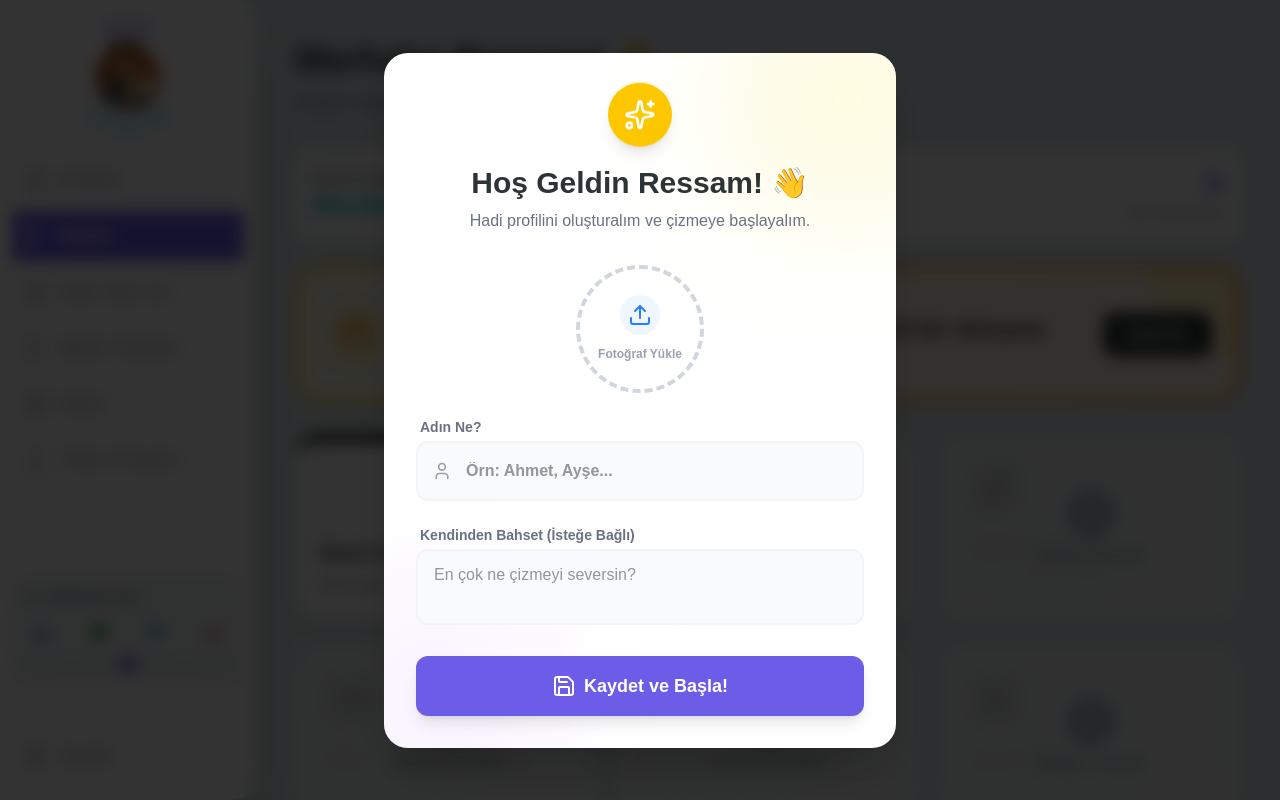
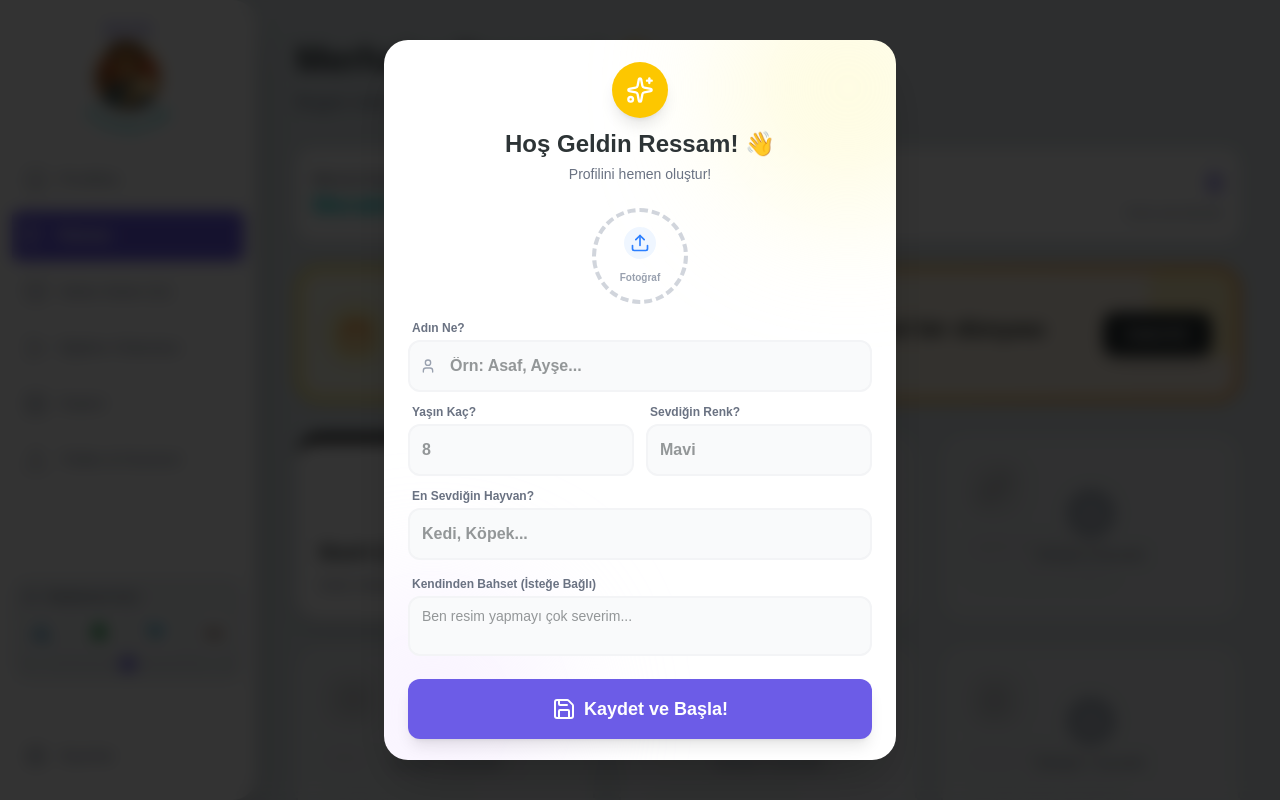
Before and after one commit to syaprakli/CiziYorum, a React (Vite) app: page / in a window 1280 px wide. Built offline with nearby package versions, Linux system fonts and the light colour scheme.

Commit message:
fix: resolve useEffect reference error and restore welcome fields

```diff
--- a/src/components/layout/WelcomeModal.jsx
+++ b/src/components/layout/WelcomeModal.jsx
@@ -4,13 +4,16 @@ import { Upload, Save, User, Sparkles } from 'lucide-react';
 export default function WelcomeModal() {
     const [isOpen, setIsOpen] = useState(false);
     const [name, setName] = useState('');
+    const [age, setAge] = useState('');
+    const [favColor, setFavColor] = useState('');
+    const [favAnimal, setFavAnimal] = useState('');
     const [about, setAbout] = useState('');
     const [photo, setPhoto] = useState(null);
     const [preview, setPreview] = useState('/img/logo_new.jpg'); // Default
     const fileInputRef = useRef(null);
 
     useEffect(() => {
-        // Check if user has already set up their profile (using the logo as a flag for now, or a specific flag)
+        // Check if user has already set up their profile
         const hasSetup = localStorage.getItem('isProfileSetupComplete');
         // If not setup, OR we want to double check if logo is missing
         const hasLogo = localStorage.getItem('appLogo');
@@ -46,9 +49,9 @@ export default function WelcomeModal() {
         const profileData = {
             name: name,
             about: about || 'Merhaba! Ben resim çizmeyi çok seviyorum.',
-            age: '8', // Default
-            favColor: 'Mavi', // Default
-            favAnimal: 'Kedi' // Default
+            age: age || '8',
+            favColor: favColor || 'Mavi',
+            favAnimal: favAnimal || 'Kedi'
         };
 
         // Merge with existing if any, but usually empty here
@@ -58,11 +61,6 @@ export default function WelcomeModal() {
         if (photo) {
             localStorage.setItem('appLogo', photo); // For global logo
             localStorage.setItem('userProfileImage', photo); // For profile page
-        } else {
-            // Even if they didn't upload, we mark setup as complete so it doesn't pop up again
-            // But user specifically asked for image upload. Let's assume default is okay if they skip image,
-            // OR force them? User said "upload photo". Let's making it optional but recommended.
-            // If they don't upload, we use the default logo logic which is handled elsewhere.
         }
 
         localStorage.setItem('isProfileSetupComplete', 'true');
@@ -72,7 +70,7 @@ export default function WelcomeModal() {
         window.dispatchEvent(new Event('storage')); // For Profile page listeners if any
 
         setIsOpen(false);
-        // Optional: Reload to refresh all components cleanly
+        // Reload to refresh all components cleanly
         window.location.reload();
     };
 
@@ -80,34 +78,34 @@ export default function WelcomeModal() {
 
     return (
         <div className="fixed inset-0 z-[100] flex items-center justify-center bg-black/80 backdrop-blur-sm p-4 animate-in fade-in duration-300">
-            <div className="bg-white rounded-3xl p-8 w-full max-w-lg shadow-2xl relative overflow-hidden animate-in zoom-in-95 duration-300">
+            <div className="bg-white rounded-3xl p-6 w-full max-w-lg shadow-2xl relative overflow-hidden animate-in zoom-in-95 duration-300 max-h-[90vh] overflow-y-auto custom-scrollbar">
                 {/* Decorative Background blob */}
                 <div className="absolute -top-20 -right-20 w-64 h-64 bg-yellow-100 rounded-full blur-3xl opacity-50 pointer-events-none"></div>
                 <div className="absolute -bottom-20 -left-20 w-64 h-64 bg-purple-100 rounded-full blur-3xl opacity-50 pointer-events-none"></div>
 
-                <div className="text-center mb-8 relative z-10">
-                    <div className="w-16 h-16 bg-yellow-400 rounded-full flex items-center justify-center mx-auto mb-4 text-white shadow-lg animate-bounce">
-                        <Sparkles size={32} />
+                <div className="text-center mb-6 relative z-10">
+                    <div className="w-14 h-14 bg-yellow-400 rounded-full flex items-center justify-center mx-auto mb-2 text-white shadow-lg animate-bounce">
+                        <Sparkles size={28} />
                     </div>
-                    <h2 className="text-3xl font-heading font-bold text-dark mb-2">Hoş Geldin Ressam! 👋</h2>
-                    <p className="text-gray-500 font-medium">Hadi profilini oluşturalım ve çizmeye başlayalım.</p>
+                    <h2 className="text-2xl font-heading font-bold text-dark mb-1">Hoş Geldin Ressam! 👋</h2>
+                    <p className="text-sm text-gray-500 font-medium">Profilini hemen oluştur!</p>
                 </div>
 
-                <div className="space-y-6 relative z-10">
+                <div className="space-y-4 relative z-10">
                     {/* Photo Upload */}
                     <div className="flex flex-col items-center">
                         <div
                             onClick={() => fileInputRef.current?.click()}
-                            className="relative w-32 h-32 rounded-full border-4 border-dashed border-gray-300 flex items-center justify-center cursor-pointer hover:border-primary hover:bg-gray-50 transition-all group overflow-hidden"
+                            className="relative w-24 h-24 rounded-full border-4 border-dashed border-gray-300 flex items-center justify-center cursor-pointer hover:border-primary hover:bg-gray-50 transition-all group overflow-hidden"
                         >
                             {preview && preview !== '/img/logo_new.jpg' ? (
                                 <img src={preview} alt="Preview" className="w-full h-full object-cover" />
                             ) : (
                                 <div className="text-center p-2">
-                                    <div className="bg-blue-50 text-blue-500 p-2 rounded-full inline-block mb-1 group-hover:scale-110 transition-transform">
-                                        <Upload size={24} />
+                                    <div className="bg-blue-50 text-blue-500 p-1.5 rounded-full inline-block mb-1 group-hover:scale-110 transition-transform">
+                                        <Upload size={20} />
                                     </div>
-                                    <p className="text-xs text-gray-400 font-bold">Fotoğraf Yükle</p>
+                                    <p className="text-[10px] text-gray-400 font-bold">Fotoğraf</p>
                                 </div>
                             )}
                         </div>
@@ -120,29 +118,63 @@ export default function WelcomeModal() {
                         />
                     </div>
 
-                    {/* Inputs */}
-                    <div>
-                        <label className="block text-sm font-bold text-gray-500 mb-1 ml-1">Adın Ne?</label>
-                        <div className="relative">
-                            <User className="absolute top-1/2 -translate-y-1/2 left-4 text-gray-400" size={20} />
+                    {/* Basic Info */}
+                    <div className="grid grid-cols-2 gap-3">
+                        <div className="col-span-2">
+                            <label className="block text-xs font-bold text-gray-500 mb-1 ml-1">Adın Ne?</label>
+                            <div className="relative">
+                                <User className="absolute top-1/2 -translate-y-1/2 left-3 text-gray-400" size={16} />
+                                <input
+                                    type="text"
+                                    value={name}
+                                    onChange={(e) => setName(e.target.value)}
+                                    placeholder="Örn: Asaf, Ayşe..."
+                                    className="w-full bg-gray-50 border-2 border-gray-100 rounded-xl pl-10 pr-3 py-3 font-bold text-dark focus:border-primary focus:outline-none transition-colors"
+                                />
+                            </div>
+                        </div>
+
+                        <div>
+                            <label className="block text-xs font-bold text-gray-500 mb-1 ml-1">Yaşın Kaç?</label>
                             <input
                                 type="text"
-                                value={name}
-                                onChange={(e) => setName(e.target.value)}
-                                placeholder="Örn: Ahmet, Ayşe..."
-                                className="w-full bg-gray-50 border-2 border-gray-100 rounded-xl pl-12 pr-4 py-4 font-bold text-dark focus:border-primary focus:outline-none transition-colors"
+                                value={age}
+                                onChange={(e) => setAge(e.target.value)}
+                                placeholder="8"
+                                className="w-full bg-gray-50 border-2 border-gray-100 rounded-xl px-3 py-3 font-bold text-dark focus:border-primary focus:outline-none transition-colors"
+                            />
+                        </div>
+
+                        <div>
+                            <label className="block text-xs font-bold text-gray-500 mb-1 ml-1">Sevdiğin Renk?</label>
+                            <input
+                                type="text"
+                                value={favColor}
+                                onChange={(e) => setFavColor(e.target.value)}
+                                placeholder="Mavi"
+                                className="w-full bg-gray-50 border-2 border-gray-100 rounded-xl px-3 py-3 font-bold text-dark focus:border-primary focus:outline-none transition-colors"
+                            />
+                        </div>
+                        <div className="col-span-2">
+                            <label className="block text-xs font-bold text-gray-500 mb-1 ml-1">En Sevdiğin Hayvan?</label>
+                            <input
+                                type="text"
+                                value={favAnimal}
+                                onChange={(e) => setFavAnimal(e.target.value)}
+                                placeholder="Kedi, Köpek..."
+                                className="w-full bg-gray-50 border-2 border-gray-100 rounded-xl px-3 py-3 font-bold text-dark focus:border-primary focus:outline-none transition-colors"
                             />
                         </div>
                     </div>
 
                     <div>
-                        <label className="block text-sm font-bold text-gray-500 mb-1 ml-1">Kendinden Bahset (İsteğe Bağlı)</label>
+                        <label className="block text-xs font-bold text-gray-500 mb-1 ml-1">Kendinden Bahset (İsteğe Bağlı)</label>
                         <textarea
                             value={about}
                             onChange={(e) => setAbout(e.target.value)}
                             rows="2"
-                            placeholder="En çok ne çizmeyi seversin?"
-                            className="w-full bg-gray-50 border-2 border-gray-100 rounded-xl px-4 py-3 font-medium text-dark focus:border-primary focus:outline-none transition-colors resize-none"
+                            placeholder="Ben resim yapmayı çok severim..."
+                            className="w-full bg-gray-50 border-2 border-gray-100 rounded-xl px-3 py-2 font-medium text-dark focus:border-primary focus:outline-none transition-colors resize-none text-sm"
                         />
                     </div>
 
```
